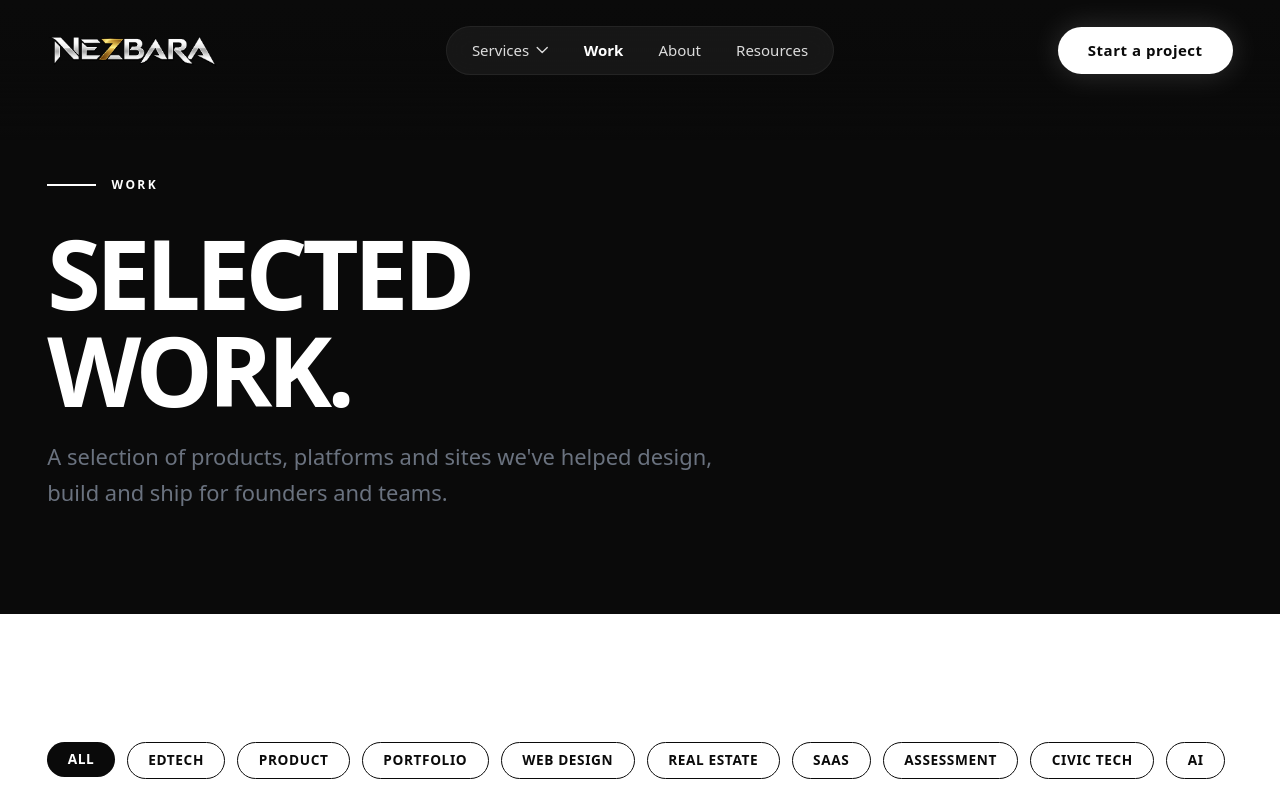
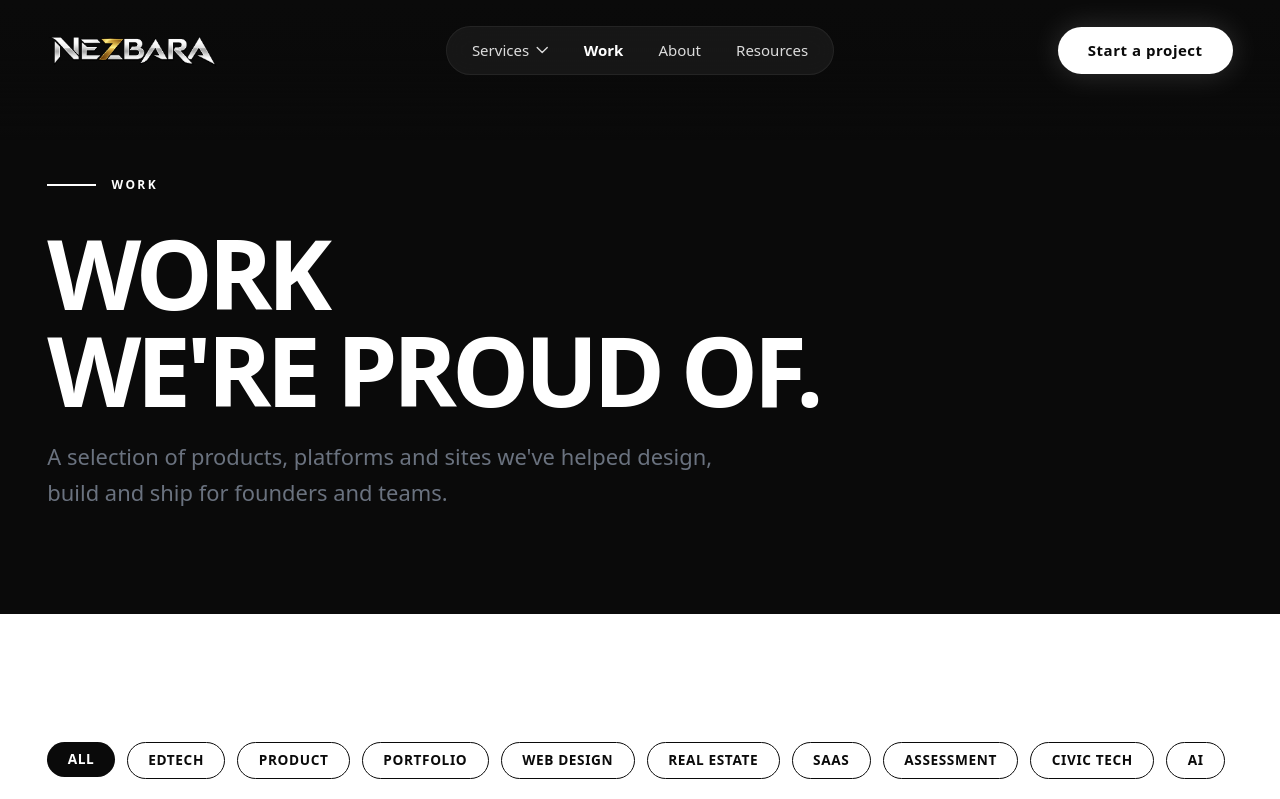
Before and after one commit to nazbara/Portfolio, a React (Vite) app: page /work in a window 1280 px wide. Shown: the top 799 px of the page. Built offline with nearby package versions, Linux system fonts and the light colour scheme.

Commit message:
ahdjkhdadyllll

```diff
--- a/src/data/testimonials.ts
+++ b/src/data/testimonials.ts
@@ -20,31 +20,31 @@ export const testimonials: Testimonial[] = [
   },
   {
     quote:
-      '"We had a fantastic experience working with the Nezbara team, especially Tharun and Sanjay, on the development of our e-commerce platform for Velora Retail. What stood out was their ability to translate our brand into a seamless shopping experience, all while working within a tight launch timeline.Throughout the project, we requested several changes to the checkout flow and product pages, and the team was always patient and quick to adapt. Their attention to detail and willingness to iterate until everything felt right made the whole process easy and collaborative.Tharun and Sanjay have been a dependable and skilled team to work with.We are grateful for their technical execution and steady communication, and we look forward to partnering with Nezbara on future projects.',
+      '"We had a fantastic experience working with the Nezbara team, especially Tharun and Sanjay, on our e-commerce platform for Velora Retail. They understood our brand quickly and translated it into a seamless shopping experience within a tight launch timeline. We requested several changes to the checkout flow, and the team stayed patient and quick to adapt. Their attention to detail made the process easy, and we look forward to partnering with them again.',
     name: 'Poovarasan S',
     role: 'Co-founder, Feinsen Poody',
   },
   {
     quote:
-      'Working with the Nezbara team, particularly Tharun and Sanjay, on our clinic management system for Harborview Health was a genuinely smooth experience. They took the time to understand the day-to-day workflow of our staff and built a system that actually fit how we work, not the other way around.There were several rounds of revisions as our requirements evolved, and the team handled each one with patience and a clear focus on getting the details right. Their responsiveness meant we were never left waiting on updates.Tharun and Sanjay have proven themselves a reliable, detail-oriented team. We appreciate their commitment to quality and timely delivery, and we are excited to continue working with Nezbara as we grow.',
+      'Working with the Nezbara team, particularly Tharun and Sanjay, on our clinic management system for Harborview Health was a smooth experience. They understood our staff\'s daily workflow and built a system that fit how we work. Through several rounds of revisions, the team handled each with patience and focus on detail, and their responsiveness meant we were never left waiting. We look forward to continuing with Nezbara as we grow.',
     name: 'John Doe',
     role: 'Chief Executive Officer, Jezlance Health',
   },
   {
     quote:
-      'We had a great experience working with the Nezbara team, especially Tharun and Sanjay, on the development of our JCS iLEARN platform. What stood out was their ability to understand our vision and our audience, and to deliver a polished, easy-to-use platform without compromising on technical quality. Throughout the development process, we had several rounds of feedback, changes, and refinements, and the team was always quick to respond and attentive to detail in incorporating them. They listened closely to what we needed, offered smart solutions where we were unsure, and consistently focused on creating an engaging experience for our learners. Tharun and Sanjay have been a reliable and supportive team to work with. We truly appreciate their technical skill, responsiveness, and commitment to getting the details right, and we confidently recommend Nezbara as a technology partner. We look forward to working with them again on future projects.',
+      'We had a great experience working with the Nezbara team, especially Tharun and Sanjay, on our JCS iLEARN platform. They understood our vision and audience, delivering a polished platform without compromising technical quality. Through several rounds of feedback, the team stayed quick to respond and attentive to detail, offering smart solutions where we were unsure. We confidently recommend Nezbara as a technology partner for future projects.',
     name: 'Raghul J C',
     role: 'Founder & CEO, JCS iLEARN LLP.',
   },
   {
     quote:
-      'Our experience with the Nezbara team, particularly Tharun and Sanjay, on the student portal for Crestline Academy was outstanding. They grasped our requirements quickly and built a platform that was intuitive for both students and staff, all delivered ahead of schedule. As we refined the requirements along the way, the team remained patient and responsive, incorporating every change with care. Their proactive approach to solving problems made the development process far smoother than we expected. Tharun and Sanjay have been a trustworthy and capable team throughout. We appreciate their dedication and technical strength, and we are looking forward to working with Nezbara again soon.',
+      'Our experience with the Nezbara team, particularly Tharun and Sanjay, on the student portal for Crestline Academy was outstanding. They grasped our requirements quickly and built a platform that was intuitive for staff and students, delivered ahead of schedule. As requirements evolved, the team stayed patient and responsive, incorporating every change with care. Their proactive approach made development smoother than expected, and we look forward to working with Nezbara again.',
     name: 'Swaminathan R',
     role: 'Assistant Professor, PSG iTECH',
   },
   {
     quote:
-      'We had a wonderful experience collaborating with the Nezbara team, especially Tharun and Sanjay, on the booking platform for Solstice Events. They understood our vision from the start and delivered a clean, reliable system well within our deadline. Throughout development, we made several adjustments to the booking flow and design, and the team was consistently responsive and thorough in implementing them. Their patience and collaborative approach made the entire process enjoyable. Tharun and Sanjay have been a reliable, hardworking team to partner with. We are grateful for their commitment and technical skill, and we look forward to future projects with Nezbara.',
+      'We had a wonderful experience collaborating with the Nezbara team, especially Tharun and Sanjay, on the booking platform for Solstice Events. They understood our vision from the start and delivered a clean, reliable system well within our deadline. We made several adjustments along the way, and the team stayed consistently responsive and thorough. Their patience made the process enjoyable, and we look forward to future projects with Nezbara.',
     name: 'Santhosh S',
     role: 'Founder, Capture Clan',
   },
--- a/src/pages/Work.tsx
+++ b/src/pages/Work.tsx
@@ -99,8 +99,8 @@ export default function Work() {
           </Reveal>
           <Reveal delay={0.08} className="mt-6 lg:mt-[2.35vw]">
             <h1 className="text-(length:--fs-service-hero) leading-[1] font-extrabold tracking-[-0.05em] text-fg uppercase">
-              <span className="block">Selected</span>
-              <span className="block">Work.</span>
+              <span className="block">Work</span>
+              <span className="block">We're Proud Of.</span>
             </h1>
           </Reveal>
           <Reveal delay={0.16} className="mt-6 max-w-2xl lg:mt-[1.6vw]">
```
